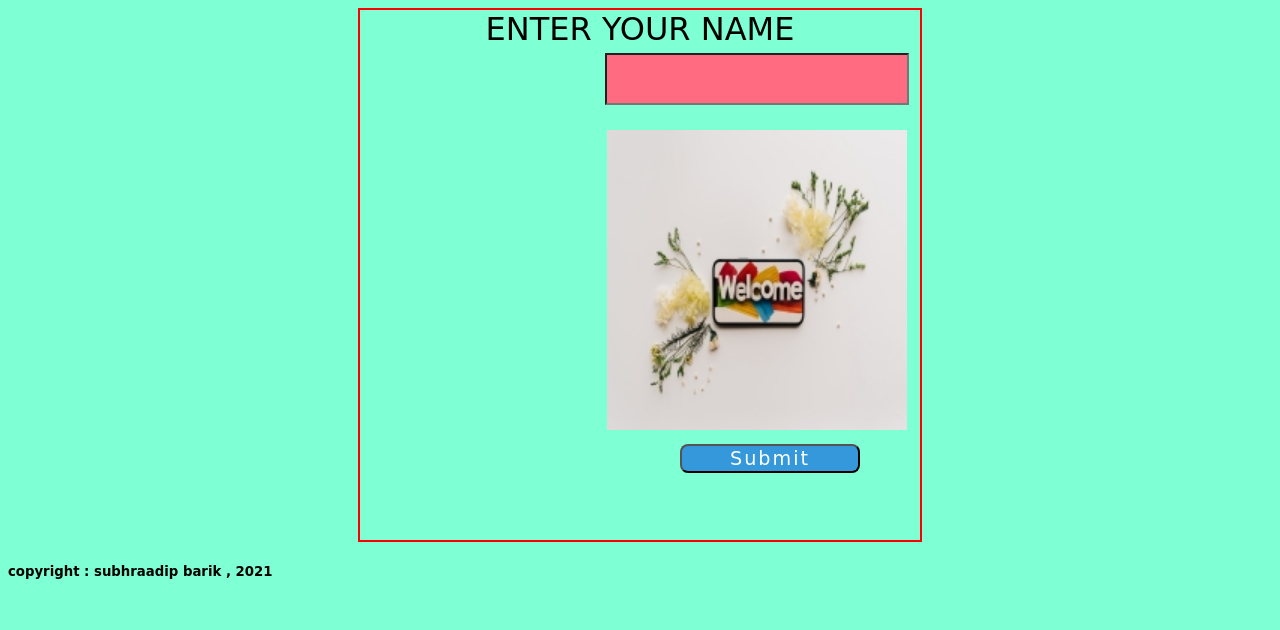
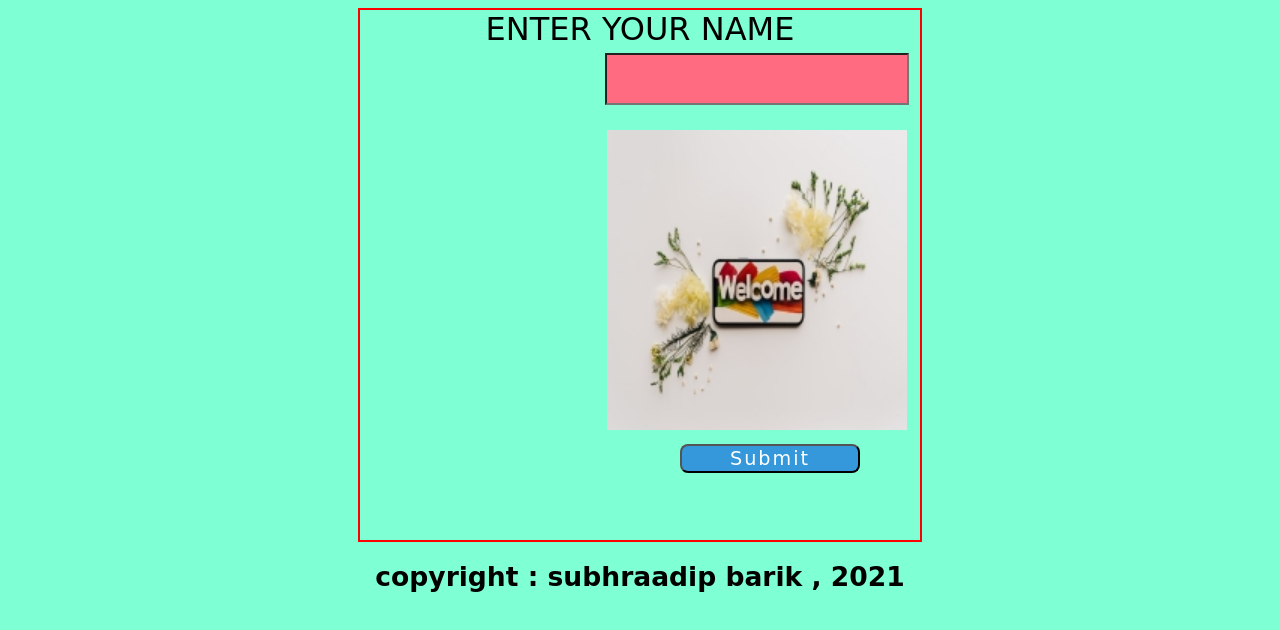
Before and after one commit to subhradip95654/charecter-determine-by-name, a plain HTML site: page index.html in a window 1280 px wide. Shown: the part 178-808 px from the top of the page. Drawn offline with nearby package versions, Linux system fonts and the light colour scheme; a web font is replaced by a local one.

Commit message:
Update style.css

```diff
--- a/style.css
+++ b/style.css
@@ -59,3 +59,9 @@ button:hover
     background: white;
     cursor: pointer;
 }
+.credit
+{
+    font-size: 2rem;
+    text-align: center;
+    margin-top: -25px;
+}
```
